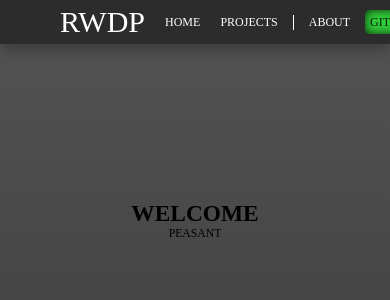
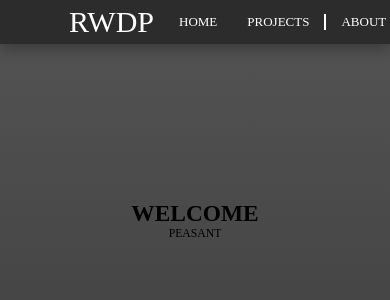
Before and after one commit to mivalov/rwdp, a Flask app: page / in a window 390 px wide. Shown: the top 300 px of the page. Run offline with Flask 2, Linux system fonts and the light colour scheme; some libraries are stand-ins or nearby versions.

Commit message:
Improve navbar
- better separator
- minor code tweaks

```diff
--- a/rwdp/static/css/nav.css
+++ b/rwdp/static/css/nav.css
@@ -57,16 +57,16 @@
 .nav-list {
     display: inherit;
     align-items: center;
-    margin-right: 0.8rem;
+    margin-right: 0.5rem;
     width: 100%;
 }
 .nav-list li .active {
     color: var(--clr-nav-dark);
     background-color: var(--clr-nav-light);
 }
-.nav-item {
+.nav-item:not(.nav-logo) {
     list-style: none;
-    margin: 0 1rem;
+    padding: 0 1rem;
 }
 .nav-item a {
     padding: 0.3rem 1rem;
@@ -82,15 +82,18 @@
     color: var(--clr-nav-accent);
 }
 .nav-logo {
-    margin-left: 5rem;
+    list-style: none;
+    margin-left: 5.9rem;
     margin-right: auto;
 }
 .nav-logo a {
     font-size: 3rem;
 }
-.nav-logo :is( a:hover, a:focus) {
-    outline: none;
+.nav-logo a:hover {
     color: var(--clr-nav-accent);
+}
+.nav-logo a:focus {
+    outline: 0.2rem solid var(--clr-nav-accent);
 }
 .nav-github a {
     color: var(--clr-nav-dark);
@@ -102,20 +105,15 @@
     color: var(--clr-nav-text);
     box-shadow: inset 0 0 0.5rem rgba(0, 0, 0, 0.8);
 }
+.nav-about {
+    border-left: 0.1rem solid var(--clr-nav-text);
+}
 :is(.nav-projects, .return-to-index) {
-    /* ! Right padding must be double of side margin on nav-item */
-    padding-right: 2rem;
-    border-right: 0.15rem solid var(--clr-nav-text);
+    border-right: 0.1rem solid var(--clr-nav-text);
 }
 @media screen and (max-width: 45rem) {
-    .nav-item:not(.nav-logo) {
-        margin: 0 0.5rem;
-    }
     .nav-item:not(.nav-logo) a {
         padding: 0.5rem 0.5rem;
-        font-size: 1.2rem;
-    }
-    :is(.nav-projects, .return-to-index) {
-        padding-right: 1rem;
+        font-size: 1.3rem;
     }
 }
```
